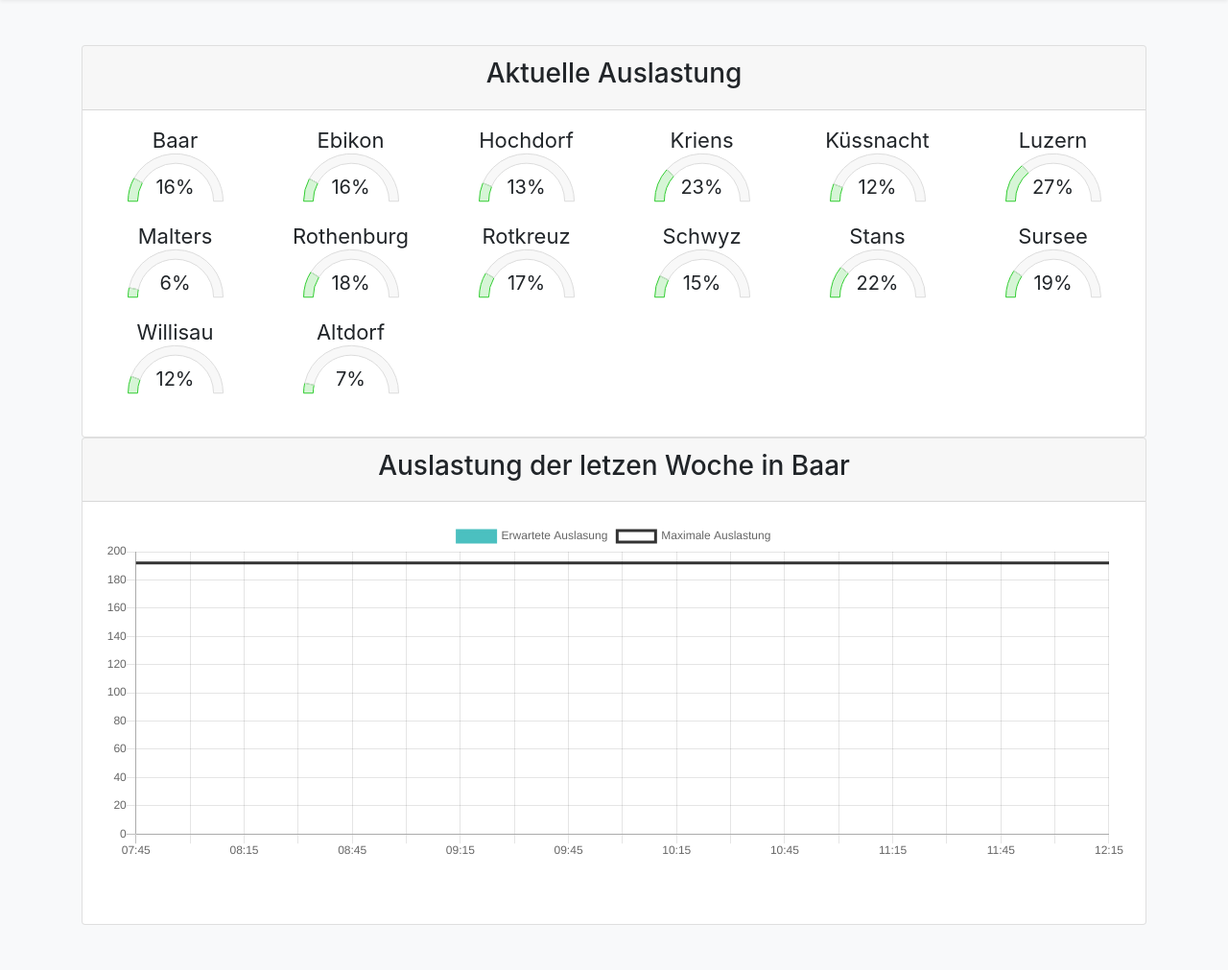
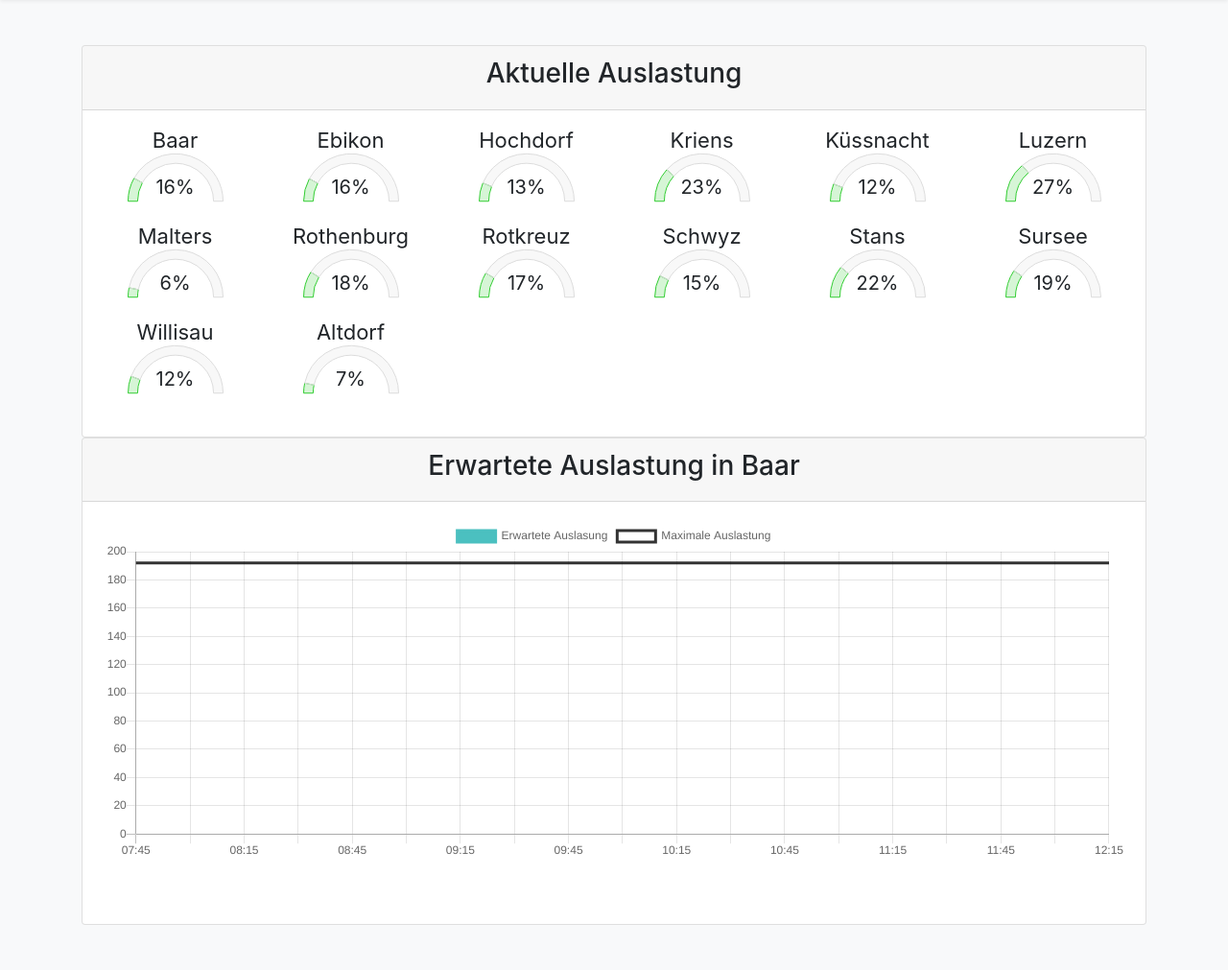
Before and after one commit to PatrickStaehli/one_fitness_occupancy, a Flask app: page /one_occupancy in a window 1280 px wide. Shown: the part 57-1068 px from the top of the page at 96% size. Run offline with Flask 2, Linux system fonts and the light colour scheme; data comes from the database, SQL or seed files in the repository; some libraries are stand-ins or nearby versions.

Commit message:
Changed Linechart title

```diff
--- a/webapp/templates/one_occupancy.html
+++ b/webapp/templates/one_occupancy.html
@@ -320,7 +320,7 @@
 	function addData(data) {
 
 		//centre_history_occupancy_title.innerText = 'Auslastung der letzen Woche in ' + data.centre_properties.name;
-		centre_prediction_occupancy_title.innerText = 'Auslastung der letzen Woche in ' + data.centre_properties.name;
+		centre_prediction_occupancy_title.innerText = 'Erwartete Auslastung in ' + data.centre_properties.name;
 
 		// Reset the dataset
 
```
